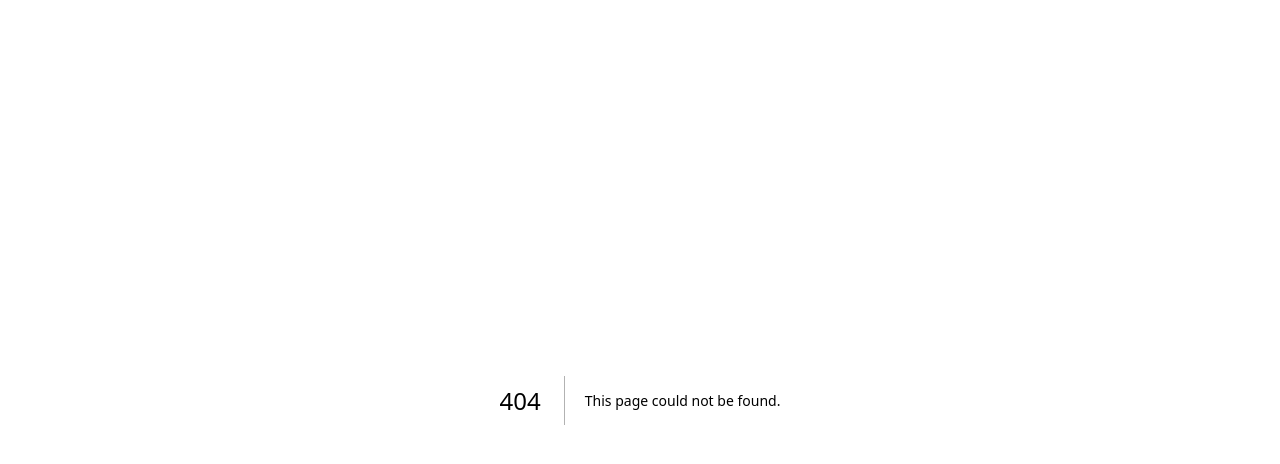
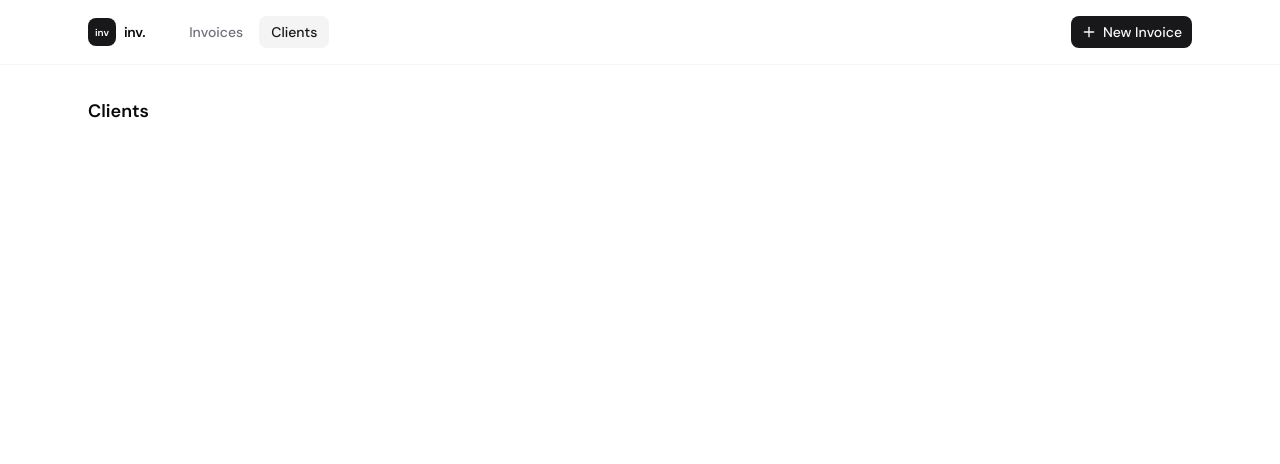
Before and after one commit to marcelfahle/nota, a Next.js app in the folder inv/: page /clients in a window 1280 px wide. Before the commit this address had no page. Shown: the top 464 px of the page. Built offline with nearby package versions, Linux system fonts and the light colour scheme.

Commit message:
feat: create dashboard layout with header and navigation (Feature 3.3)

```diff
--- /dev/null
+++ b/inv/src/app/(dashboard)/clients/page.tsx
@@ -0,0 +1,7 @@
+export default function ClientsPage() {
+  return (
+    <div>
+      <h1 className="text-lg font-semibold">Clients</h1>
+    </div>
+  );
+}
--- /dev/null
+++ b/inv/src/app/(dashboard)/invoices/page.tsx
@@ -0,0 +1,7 @@
+export default function InvoicesPage() {
+  return (
+    <div>
+      <h1 className="text-lg font-semibold">Invoices</h1>
+    </div>
+  );
+}
--- /dev/null
+++ b/inv/src/app/(dashboard)/layout.tsx
@@ -0,0 +1,67 @@
+"use client";
+
+import Link from "next/link";
+import { usePathname } from "next/navigation";
+import { Plus } from "lucide-react";
+import { Button } from "@/components/ui/button";
+import { cn } from "@/lib/utils";
+
+const navItems = [
+  { label: "Invoices", href: "/invoices" },
+  { label: "Clients", href: "/clients" },
+];
+
+export default function DashboardLayout({
+  children,
+}: {
+  children: React.ReactNode;
+}) {
+  const pathname = usePathname();
+
+  return (
+    <div className="min-h-screen">
+      <header className="border-b border-zinc-100">
+        <div className="mx-auto flex max-w-6xl items-center justify-between px-6 py-4">
+          <div className="flex items-center gap-8">
+            <Link href="/invoices" className="flex items-center gap-2">
+              <div className="flex h-7 w-7 items-center justify-center rounded-md bg-zinc-900">
+                <span className="text-[10px] font-semibold text-white">
+                  inv
+                </span>
+              </div>
+              <span className="text-sm font-semibold tracking-tight">
+                inv.
+              </span>
+            </Link>
+
+            <nav className="flex items-center gap-1">
+              {navItems.map((item) => (
+                <Link
+                  key={item.href}
+                  href={item.href}
+                  className={cn(
+                    "rounded-md px-3 py-1.5 text-sm font-medium transition-colors",
+                    pathname.startsWith(item.href)
+                      ? "bg-zinc-100 text-zinc-900"
+                      : "text-zinc-500 hover:text-zinc-900"
+                  )}
+                >
+                  {item.label}
+                </Link>
+              ))}
+            </nav>
+          </div>
+
+          <Button asChild size="sm">
+            <Link href="/invoices/new">
+              <Plus />
+              New Invoice
+            </Link>
+          </Button>
+        </div>
+      </header>
+
+      <main className="mx-auto max-w-6xl px-6 py-8">{children}</main>
+    </div>
+  );
+}
```
Also changed, not shown: 2 other files (tests, documents, lock files or other folders).
